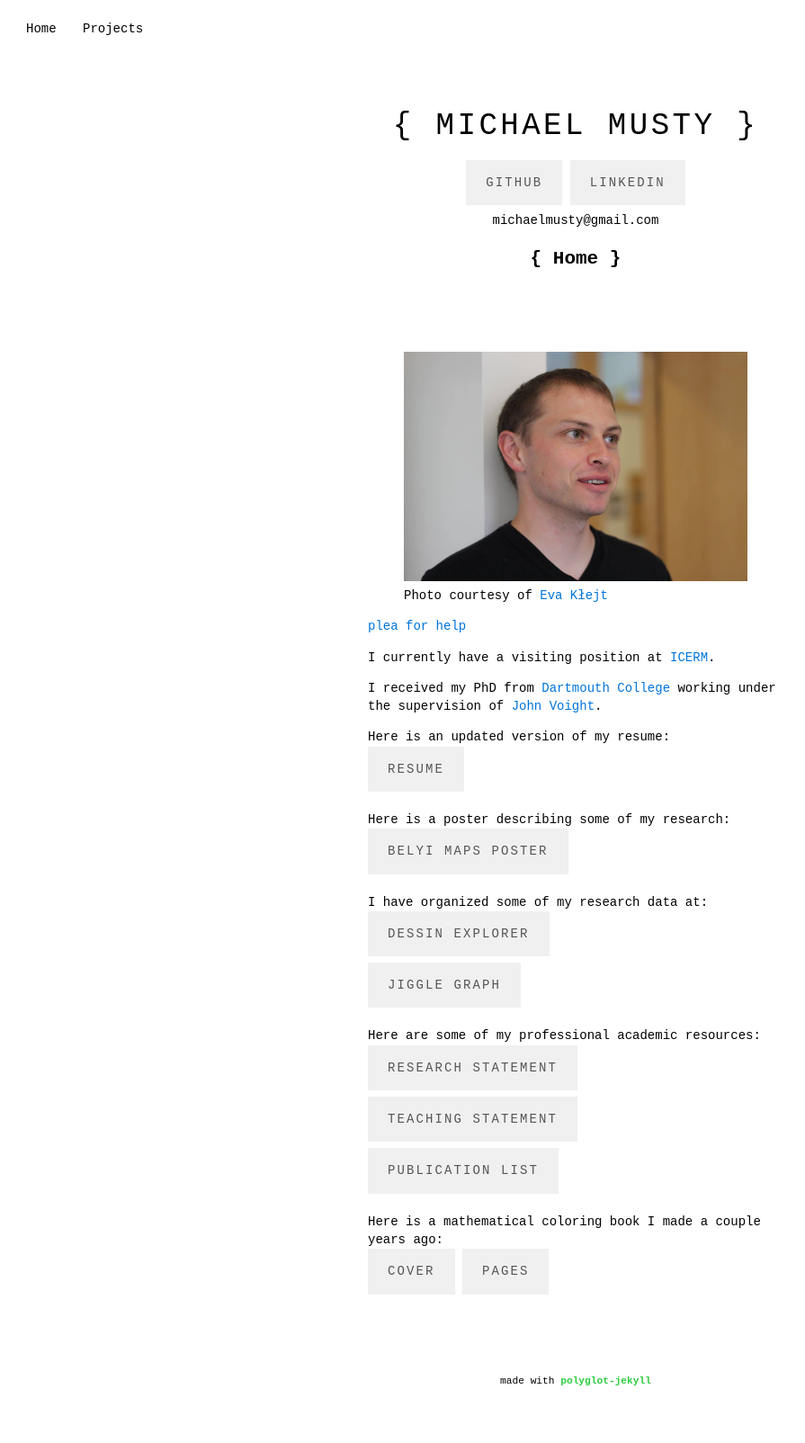
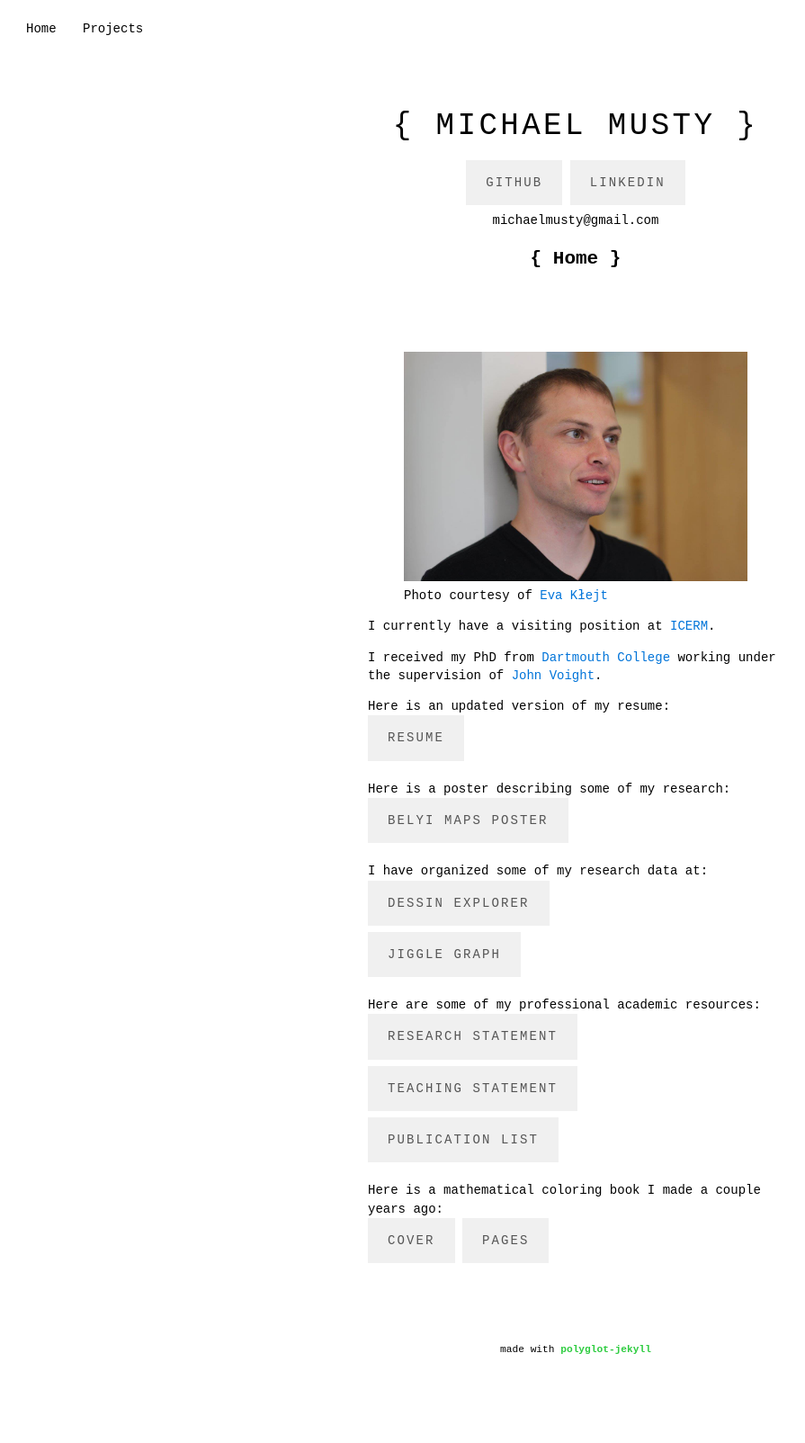
Before and after one commit to michaelmusty/michaelmusty.github.io, a Jekyll site: the page built from index.md, in a window 1280 px wide. Shown: the whole page at 90% size, without its empty margins (0-895 px from the left). Built offline with Jekyll 4.4.1, drawn with Linux system fonts in a browser that asks for light colours; after the commit the page ends 1570 px from its top, so only the background shows below that.

Commit message:
plea for help

```diff
--- a/index.md
+++ b/index.md
@@ -19,8 +19,6 @@ nav-order: 1
     <a href="http://evainfeld.net/">Eva Kłejt</a>
   </figcaption>
 </figure>
-
-[plea for help](assets/quick_dessin.pdf)
 
 I currently have a visiting position at
 [ICERM](https://icerm.brown.edu/programs/sp-f19/).
```
